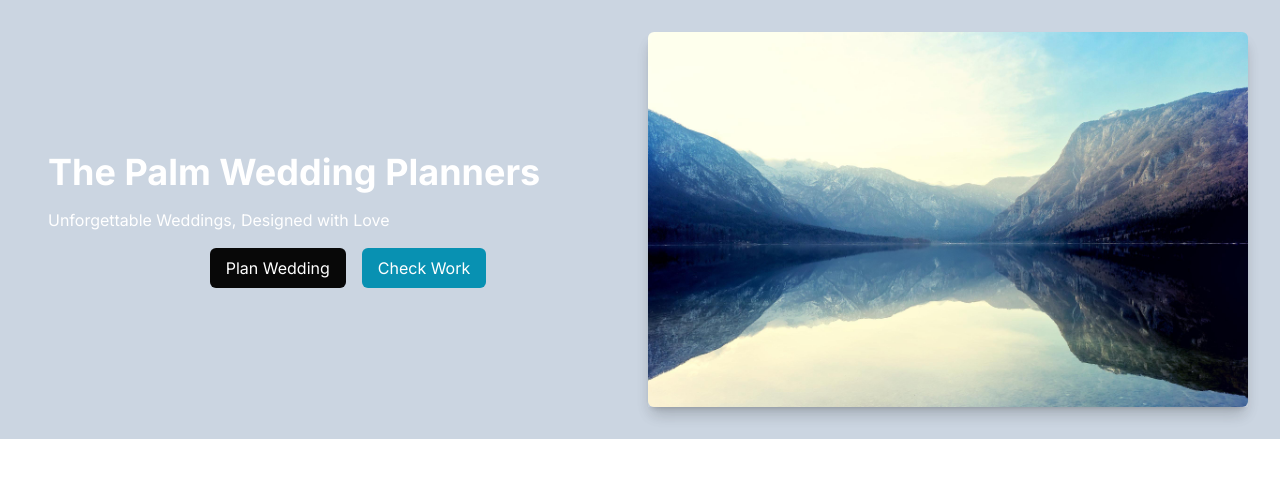
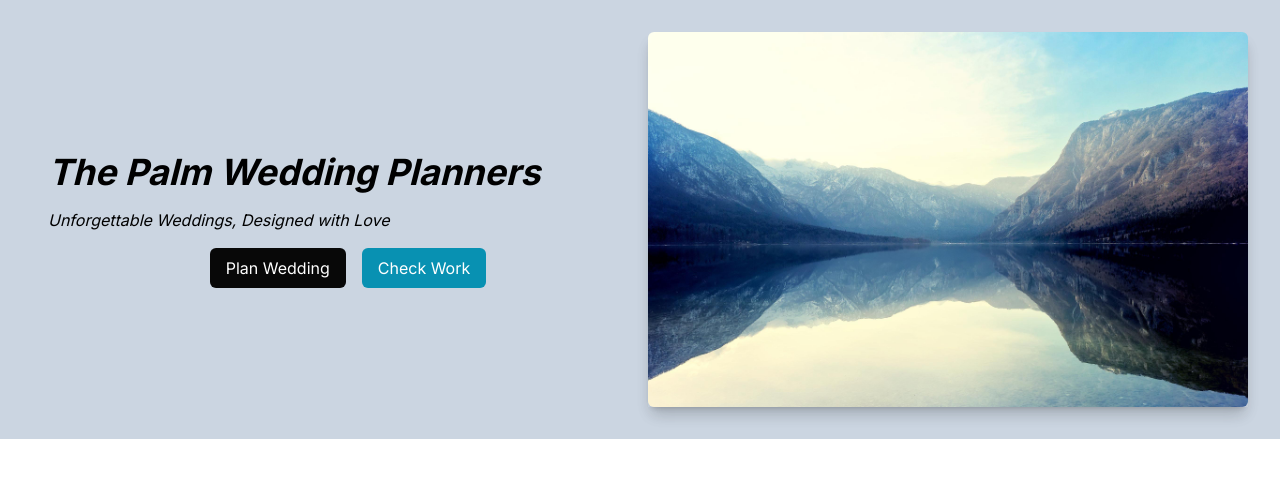
Before and after one commit to AbbasAliKazmi/nextjs-piaic-class-practice, a Next.js app: page /header in a window 1280 px wide. Shown: the top 478 px of the page. Built offline with nearby package versions, Linux system fonts and the light colour scheme.

Commit message:
Update styling for header and navbar

```diff
--- a/src/app/header/page.tsx
+++ b/src/app/header/page.tsx
@@ -8,13 +8,13 @@ export default function Header() {
         <div className="bg-slate-300 text-white p-8 flex flex-col md:flex-row items-center w-full">
             {/* Text Box Section */}
             <div className="md:w-1/2 md:ml-4">
-                <h1 className="text-4xl font-bold mb-4">The Palm Wedding Planners</h1>
-                <p className="mb-4">Unforgettable Weddings, Designed with Love</p>
+                <h1 className="text-4xl font-bold mb-4 italic text-black">The Palm Wedding Planners</h1>
+                <p className="mb-4 italic text-black">Unforgettable Weddings, Designed with Love</p>
                 <div className="flex space-x-4 justify-center">
-                    <button className="bg-[#080808] text-white px-4 py-2 rounded-md">
+                    <button className="bg-[#080808] text-white px-4 py-2 rounded-md transform transition-transform hover:scale-110">
                         Plan Wedding
                     </button>
-                    <button className="bg-cyan-600 text-white px-4 py-2 rounded-md">
+                    <button className="bg-cyan-600 text-white px-4 py-2 rounded-md transform transition-transform hover:scale-110">
                         Check Work
                     </button>
                 </div>
--- a/src/app/navbar/page.tsx
+++ b/src/app/navbar/page.tsx
@@ -19,7 +19,7 @@ export default function Navbar() {
               <div className="flex items-center justify-between py-3 md:py-5 md:block">
                 {/* LOGO */}
                 <Link href="/">
-                  <h2 className="text-2xl text-cyan-600 font-bold ">The Palm</h2>
+                  <h2 className="text-2xl text-cyan-600 font-bold transform transition-transform hover:scale-110">The Palm</h2>
                 </Link>
                 {/* HAMBURGER BUTTON FOR MOBILE */}
                 <div className="md:hidden">
```
